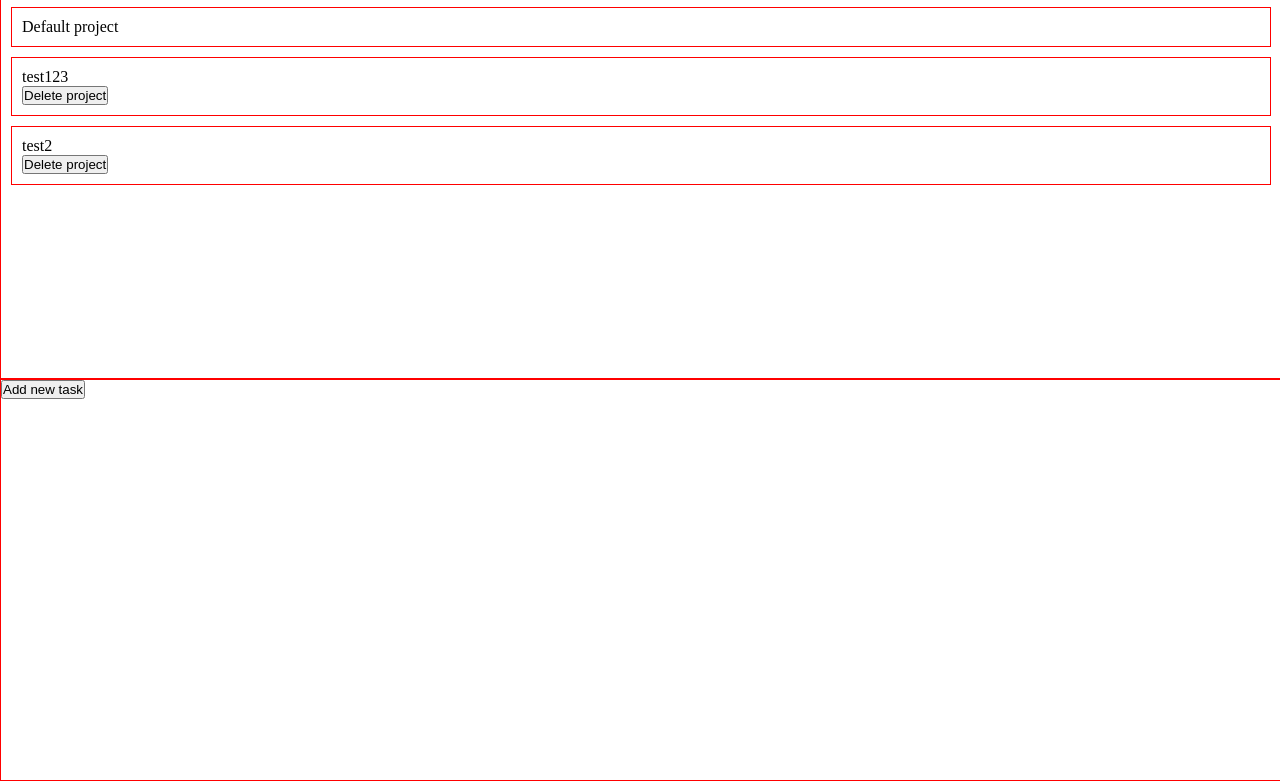
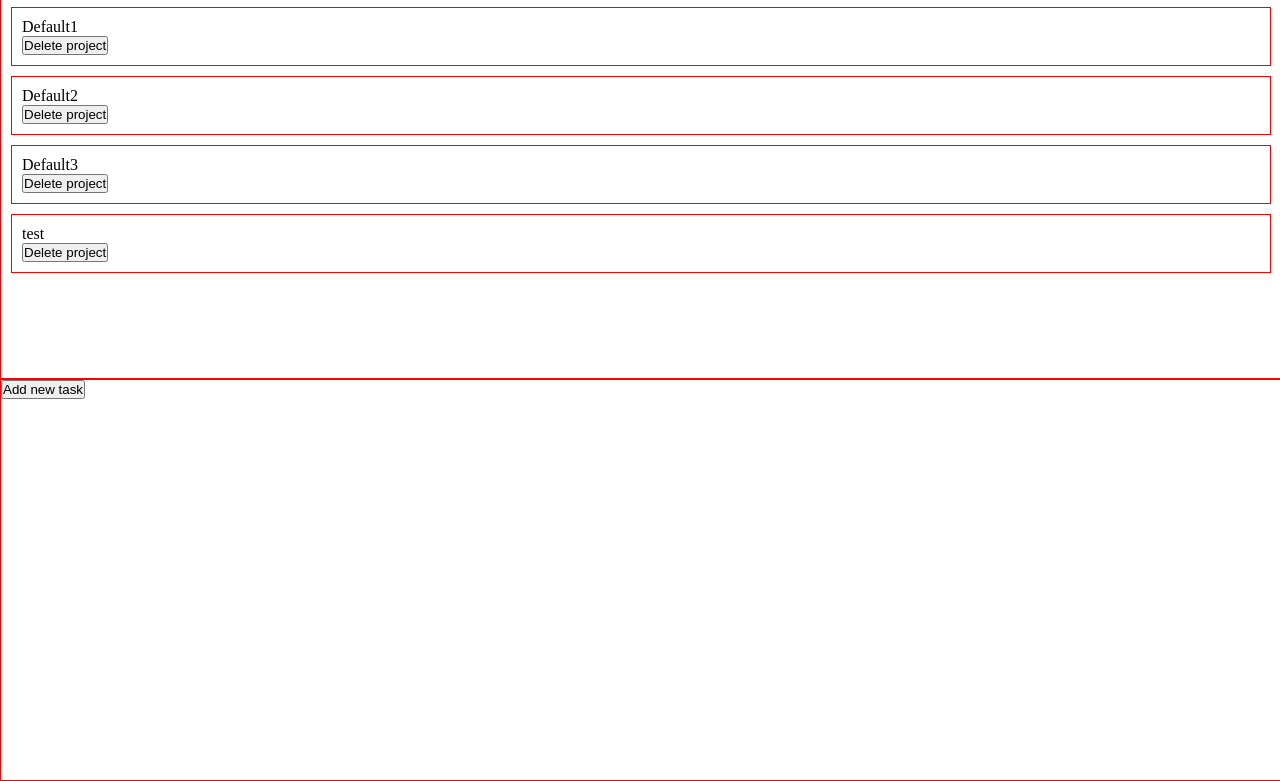
Before and after one commit to nikola88393/ToDoListV2, a website built with webpack: page src/template.html in a window 1280 px wide. Both pictures are taken after a click on the button "Add new project". Shown: the part 60-841 px from the top of the page. Built offline with nearby package versions, Linux system fonts and the light colour scheme.

Commit message:
Create a project manager that stores the projects and enables their manipulation with features to add and delete them

```diff
--- a/src/index.js
+++ b/src/index.js
@@ -1,21 +1,81 @@
 import './style.css'
 import project from './project';
 import renderContent from './renderContent';
+import Project from './project';
 
-let test = project('test123');
-renderContent.renderProject(test);
-test.setTask('taskForTest1', 'taskForTest1', 'taskForTest1');
-// test.getTask();
-let test2 = project('test2');
-test2.setTask('taskForTest2', 'taskForTest1', 'taskForTest1');
-test2.setTask('taskForTest22', 'taskForTest1', 'taskForTest1');
-test2.setTask('taskForTest222', 'taskForTest1', 'taskForTest1');
-// test2.getTask();
-renderContent.renderProject(test2);
+const projectManager = (function () {
+    let projects = [];
+
+    const getProjects = () => {
+        return projects;
+    }
+
+    const addProject = (name) => {
+        let project = Project(name);
+        projects.push(project);
+    }
+
+    const deleteProject = (name) => {
+        projects.forEach(project => {
+            if (project.name === name) {
+                projects = projects.filter(project => project.name !== name);
+            }
+        })
+        renderProjects();
+    }
+
+    const renderProjects = () => {
+        renderContent.renderProject(projects);
+    }
+
+    const addProjectHandler = (name = 'test') => {
+        addProject(name);
+        renderProjects();
+    }
+
+    const addProjectButton = document.getElementById('newProjectBtn');
+    addProjectButton.addEventListener('click', () => {
+        addProjectHandler();
+    })
+
+    const createDefaultSetting = () => {
+        addProject('Default1');
+        addProject('Default2');
+        addProject('Default3');
+        renderProjects();
+        renderContent.renderProject(projects);
+        for (let i = 0; i < 3; i++) {
+            projects[0].setTask(`Task${i}`, `Task${i}`, `Task${i}`);
+        }
+    }
+
+    return {
+        createDefaultSetting,
+        deleteProject,
+        getProjects
+    }
+})();
+
+projectManager.createDefaultSetting();
+
+export default projectManager
+// let test = project('test123');
+// renderContent.renderProject(test);
+// test.setTask('taskForTest1', 'taskForTest1', 'taskForTest1');
+// // test.getTask();
+// let test2 = project('test2');
+// test2.setTask('taskForTest2', 'taskForTest1', 'taskForTest1');
+// test2.setTask('taskForTest22', 'taskForTest1', 'taskForTest1');
+// test2.setTask('taskForTest222', 'taskForTest1', 'taskForTest1');
+// // test2.getTask();
+// renderContent.renderProject(test2);
 
 setTimeout(() => {
-    console.log(test2.getTasks());
+    console.log(projectManager.getProjects());
 }, 5000)
+setTimeout(() => {
+    console.log(projectManager.getProjects());
+}, 10000)
 
-// renderContent.renderTasks(test.getTasks());
-// renderContent.renderTasks(test2.getTasks());
+// // renderContent.renderTasks(test.getTasks());
+// // renderContent.renderTasks(test2.getTasks());
--- a/src/renderContent.js
+++ b/src/renderContent.js
@@ -1,24 +1,32 @@
+import projectManager from ".";
 
 let renderContent = (function () {
-    const renderProject = (obj) => {
+    const renderProject = (array) => {
         let container = document.getElementById('projectsList');
+        container.innerHTML = '';
 
+        array.forEach(element => {
             let projectContainer = document.createElement('div');
             projectContainer.classList.add('project');
 
             let title = document.createElement('p');
-        title.innerHTML = obj.getName();
+            title.innerHTML = element.getName();
             title.addEventListener('click', () => {
-            renderTasks(obj.getTasks(), obj);
+                renderTasks(element.getTasks(), element);
             })
 
             let delBtn = document.createElement('button');
             delBtn.innerHTML = 'Delete project';
+            delBtn.addEventListener('click', () => {
+                projectManager.deleteProject(element.name);
+            })
 
             projectContainer.appendChild(title)
             projectContainer.appendChild(delBtn);
 
             container.appendChild(projectContainer);
+        })
+
     }
 
     const renderTasks = (array, project) => {
@@ -39,7 +47,7 @@ let renderContent = (function () {
             dueDate.innerHTML = element.dueDate;
 
             let status = document.createElement('p');
-            status.innerHTML = (element.finished === true) ? 'finished' : 'not finished';
+            status.innerHTML = (element.getStatus() === true) ? 'finished' : 'not finished';
 
             let statusChange = document.createElement('button');
             statusChange.innerHTML = 'Change status';
--- a/src/template.html
+++ b/src/template.html
@@ -8,13 +8,11 @@
 <body>
     <h1>Welcome to my to do list app</h1>
     <div class="projectsContainer">
-        <button class="newProjectBtn">Add new project</button>
-        <ul id="projectsList">
-            <li class="project">Default project</li>
-        </ul>
+        <button id="newProjectBtn">Add new project</button>
+        <ul id="projectsList"></ul>
     </div>
     <div class="tasksContainer">
-        <button class="newTaskBtn">Add new task</button>
+        <button id="newTaskBtn">Add new task</button>
         <ul id="tasksList"></ul>
     </div>
 </body>
```
Also changed, not shown: dist/bundle.js, dist/index.html, 1 other file. Lines whose indentation alone changed are shown as unchanged.
